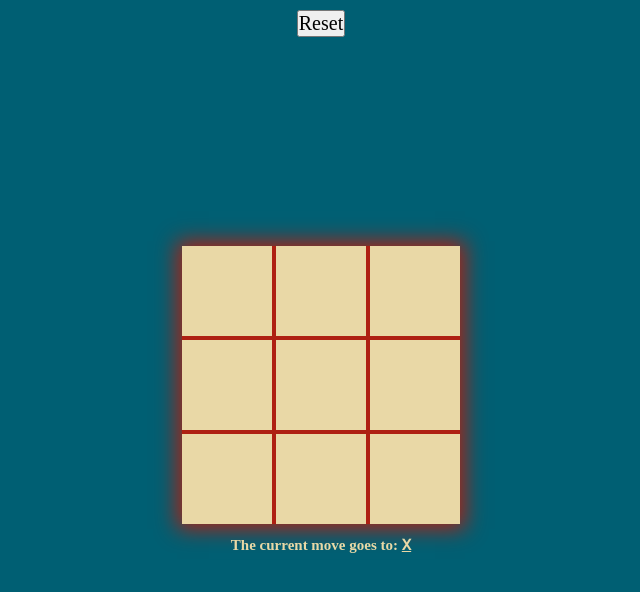
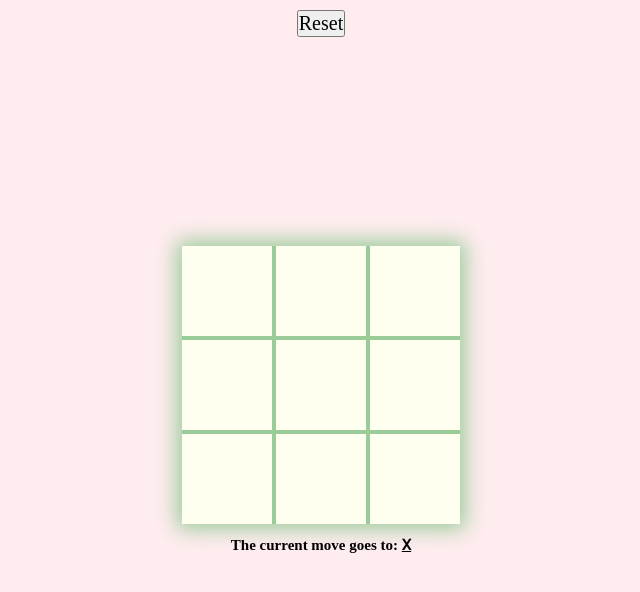
Before and after one commit to CurtainsAreBetter/tic-tac-toe, a plain HTML site: page index.html in a window 1280 px wide. Shown: the whole page, without its empty margins (319-959 px from the left). Drawn offline with Linux system fonts and the light colour scheme.

Commit message:
Santina's color change

```diff
--- a/css/style.css
+++ b/css/style.css
@@ -7,9 +7,17 @@ html {
     /*
   https://coolors.co/palette/001219-005f73-0a9396-94d2bd-e9d8a6-ee9b00-ca6702-bb3e03-ae2012-9b2226
   */
-  --body-color: #005f73;
-  --box-color: #e9d8a6;
-  --background-color: #ae2012;
+    /* background */
+  /*--body-color: #005f73;*/
+    --body-color: #ffecef;
+  /* box and text*/
+  /*--box-color: #e9d8a6;*/
+    --box-color: #fffff0;
+
+  /* border*/
+  /*--background-color: #ae2012;*/
+    --background-color: #99cc99;
+  /*piece color */
   --font-color: black;
 }
 
@@ -41,7 +49,8 @@ main {
   background: var(--box-color);
 }
 .messages {
-  color: var(--box-color)
+  /*color: var(--box-color)*/
+    color: black;
 }
 #current-player {
   font-family: 'Roboto', sans-serif;
```
